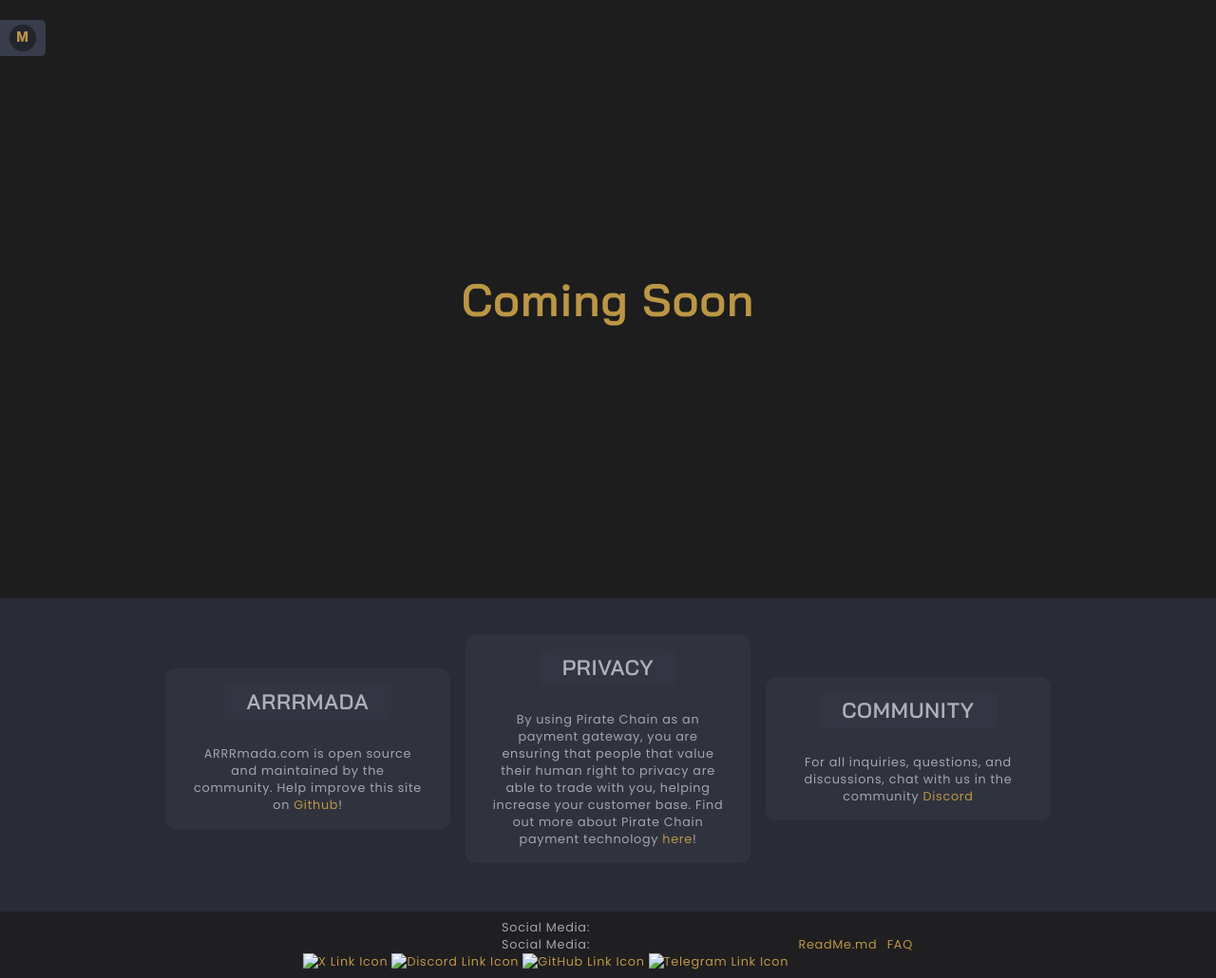
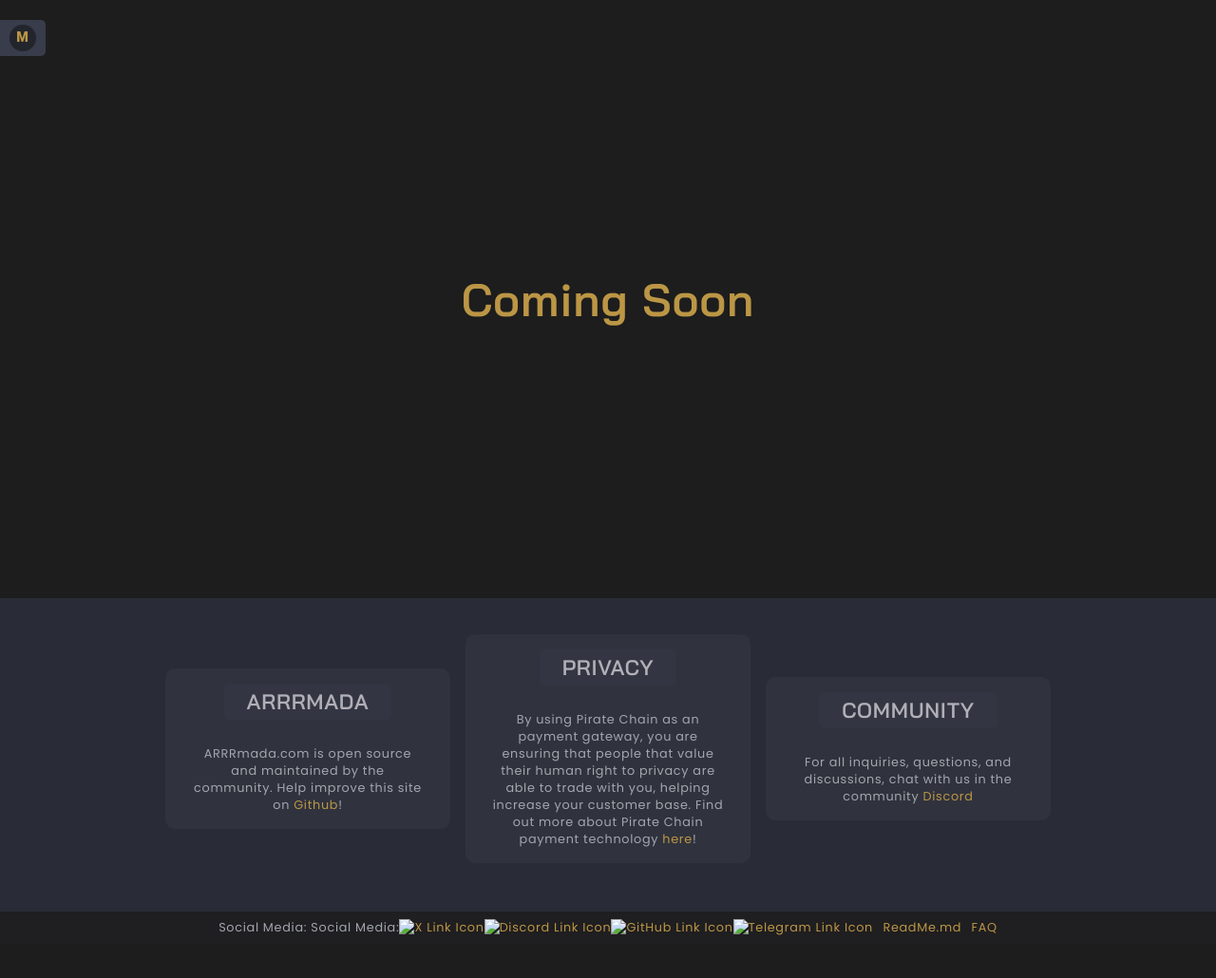
Before and after one commit to ARRRmada/ARRRmada.com, a Jekyll site: the page built from guide.html, in a window 1280 px wide. Shown: the whole page at 95% size. Built offline with Jekyll 4.4.1, drawn with Linux system fonts in a browser that asks for light colours; after the commit the page ends 994 px from its top, so only the background shows below that.

Commit message:
Social Media Icons CSS

```diff
--- a/assets/css/global.css
+++ b/assets/css/global.css
@@ -479,6 +479,14 @@
 .sub-footer span:last-child {
     padding-right: 0;
 }
+.sub-footer .pirate-social-icons {
+    display: inline-flex;
+    align-items: center;
+}
+.sub-footer .pirate-social-icons img {
+    height: auto;
+    width: 24px;
+}
 footer .arrrmada {
     width: 100%;
     max-width: 150px;
```
